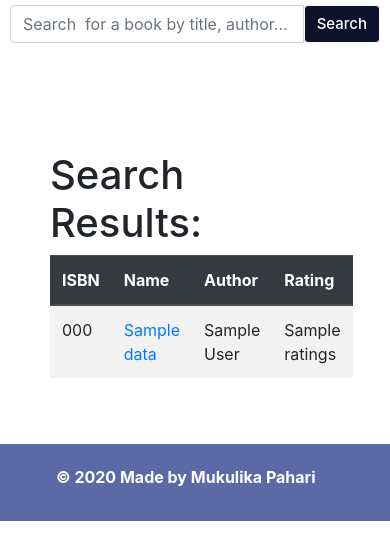
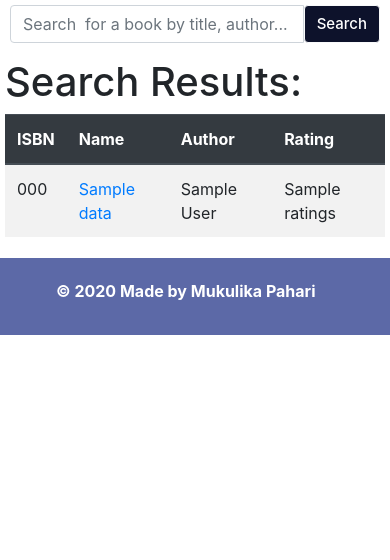
Before and after one commit to Mukulikaa/bookroast, a Flask app: template templates/books.html in a window 390 px wide. Shown: the part 155-715 px from the top of the page. Run offline with Flask 2, Linux system fonts and the light colour scheme; the template is opened without the code that fills it: most values are stand-ins (such as "Sample title", 1, 10 or a date in 2020); some libraries are stand-ins or nearby versions.

Commit message:
made the table responsive

```diff
--- a/static/css/books.css
+++ b/static/css/books.css
@@ -1,3 +1,10 @@
 #result{
     padding: 50px;
 }
+
+@media only screen and (max-width: 768px) {
+    #result{
+      padding: 5px;
+    }
+
+  }
```
